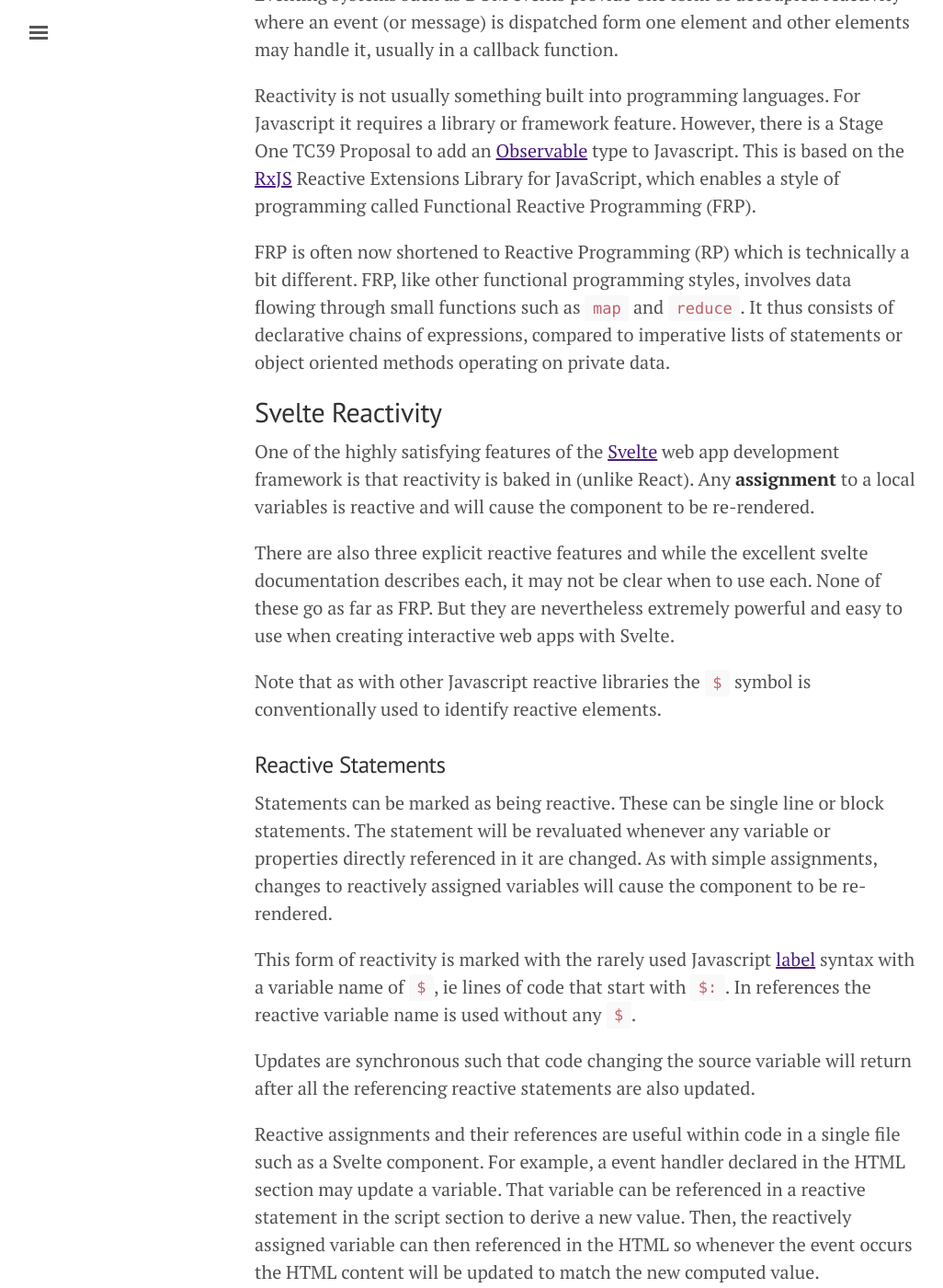
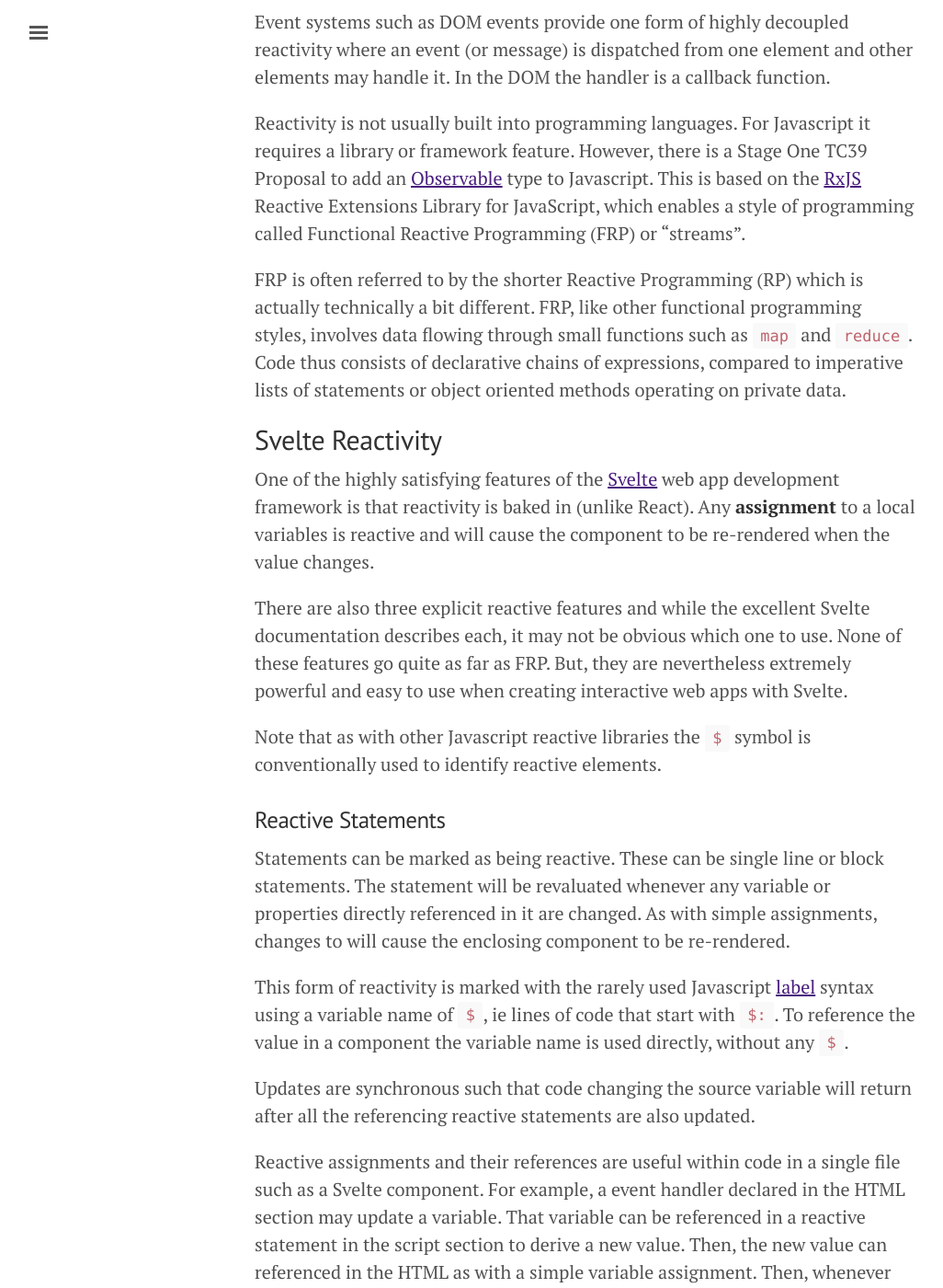
Before and after one commit to OpenDirective/opendirective.github.io, a Jekyll site: the page built from _posts/2022-01-06-comparing-svelte-reactivity-options.md, in a window 1280 px wide and 1400 px high, scrolled down 701 px. Shown: the whole window at 92% size, without its empty margins (3-1029 px from the left). Built offline with Jekyll 4.4.1, drawn with Linux system fonts in a browser that asks for light colours; some of the changed text lies outside the part shown.

Commit message:
More clarifications

```diff
--- a/_posts/2022-01-06-comparing-svelte-reactivity-options.md
+++ b/_posts/2022-01-06-comparing-svelte-reactivity-options.md
@@ -8,39 +8,39 @@
 
 ## Reactivity
 
-Reactivity is a coding architecture where when some data changes, other dependent data also gets updated, automatically. Perhaps the most common occurrence of this is in spreadsheets where changing a cell value causes all referencing cells to also update.
+Reactivity is a coding "style" where when some data changes, other dependent data also gets updated, automatically. Perhaps the most common occurrence of this is in spreadsheets where changing a cell value causes all referencing cells to also update. This is often seen as a "push" semantic, compared to a "pull" sematic of calling a function.
 
 Reactivity is often implemented using a version of the "publish / subscribe" (pubsub) pattern, where any number of subscribers can be updated with changes broadcast from a publisher.
 
-Eventing systems such as DOM events provide one form of decoupled reactivity where an event (or message) is dispatched form one element and other elements may handle it, usually in a callback function.
+Event systems such as DOM events provide one form of highly decoupled reactivity where an event (or message) is dispatched from one element and other elements may handle it. In the DOM the handler is a callback function.
 
-Reactivity is not usually something built into programming languages. For Javascript it requires a library or framework feature. However, there is a Stage One TC39 Proposal to add an [Observable](https://github.com/tc39/proposal-observable) type to Javascript. This is based on the [RxJS](https://rxjs.dev/) Reactive Extensions Library for JavaScript, which enables a style of programming called Functional Reactive Programming (FRP).
+Reactivity is not usually built into programming languages. For Javascript it requires a library or framework feature. However, there is a Stage One TC39 Proposal to add an [Observable](https://github.com/tc39/proposal-observable) type to Javascript. This is based on the [RxJS](https://rxjs.dev/) Reactive Extensions Library for JavaScript, which enables a style of programming called Functional Reactive Programming (FRP) or "streams".
 
-FRP is often now shortened to Reactive Programming (RP) which is technically a bit different. FRP, like other functional programming styles, involves data flowing through small functions such as `map` and `reduce`. It thus consists of declarative chains of expressions, compared to imperative lists of statements or object oriented methods operating on private data.
+FRP is often referred to by the shorter Reactive Programming (RP) which is actually technically a bit different. FRP, like other functional programming styles, involves data flowing through small functions such as `map` and `reduce`. Code thus consists of declarative chains of expressions, compared to imperative lists of statements or object oriented methods operating on private data.
 
 ## Svelte Reactivity
 
-One of the highly satisfying features of the [Svelte](https://svelte.dev/) web app development framework is that reactivity is baked in (unlike React). Any **assignment** to a local variables is reactive and will cause the component to be re-rendered.
+One of the highly satisfying features of the [Svelte](https://svelte.dev/) web app development framework is that reactivity is baked in (unlike React). Any **assignment** to a local variables is reactive and will cause the component to be re-rendered when the value changes.
 
-There are also three explicit reactive features and while the excellent svelte documentation describes each, it may not be clear when to use each. None of these go as far as FRP. But they are nevertheless extremely powerful and easy to use when creating interactive web apps with Svelte.
+There are also three explicit reactive features and while the excellent Svelte documentation describes each, it may not be obvious which one to use. None of these features go quite as far as FRP. But, they are nevertheless extremely powerful and easy to use when creating interactive web apps with Svelte.
 
 Note that as with other Javascript reactive libraries the `$` symbol is conventionally used to identify reactive elements.
 
 ### Reactive Statements
 
-Statements can be marked as being reactive. These can be single line or block statements. The statement will be revaluated whenever any variable or properties directly referenced in it are changed. As with simple assignments, changes to reactively assigned variables will cause the component to be re-rendered.
+Statements can be marked as being reactive. These can be single line or block statements. The statement will be revaluated whenever any variable or properties directly referenced in it are changed. As with simple assignments, changes to will cause the enclosing component to be re-rendered.
 
-This form of reactivity is marked with the rarely used Javascript [label](https://developer.mozilla.org/en-US/docs/Web/JavaScript/Reference/Statements/label) syntax with a variable name of `$`, ie lines of code that start with `$:`. In references the reactive variable name is used without any `$`.
+This form of reactivity is marked with the rarely used Javascript [label](https://developer.mozilla.org/en-US/docs/Web/JavaScript/Reference/Statements/label) syntax using a variable name of `$`, ie lines of code that start with `$:`. To reference the value in a component the variable name is used directly, without any `$`.
 
 Updates are synchronous such that code changing the source variable will return after all the referencing reactive statements are also updated.
 
-Reactive assignments and their references are useful within code in a single file such as a Svelte component. For example, a event handler declared in the HTML section may update a variable.  That variable can be referenced in a reactive statement in the script section to derive a new value. Then, the reactively assigned variable can then referenced in the HTML so whenever the event occurs the HTML content will be updated to match the new computed value.
+Reactive assignments and their references are useful within code in a single file such as a Svelte component. For example, a event handler declared in the HTML section may update a variable.  That variable can be referenced in a reactive statement in the script section to derive a new value. Then, the new value can  referenced in the HTML as with a simple variable assignment. Then, whenever the event occurs the HTML content will be updated to match the new computed value.
 
 See the [tutorial](https://svelte.dev/tutorial/reactive-assignments) and [docs](https://svelte.dev/docs#component-format-script-2-assignments-are-reactive) for details.
 
 ### Reactive Stores
 
-Svelte Stores are reactive and use the Observable pattern. They are similar to Observable types (see above). In this case the store is an observable which broadcasts changes to any code that is subscribed to it.
+Svelte Stores are reactive and use the Observable pattern. They are similar to Observable types (see above). In Svelte the store is an observable which broadcasts changes to any code that is subscribed to it.
 
 Stores are created using library functions and there are three types: `readable`, `writable` and `derived`. Readables are sources of data streams with sequential values being created in a callback. Writables may also be updated by external code using the `set` and `update` methods. Derived stores provide composition by computing and emitting values based on those from other stores when those are updated. Stores may be subscribed to by calling the `subscribe` method or the Svelte compiler provides syntactic sugar in the form of prefixing the store name with a `$`.
 
```
